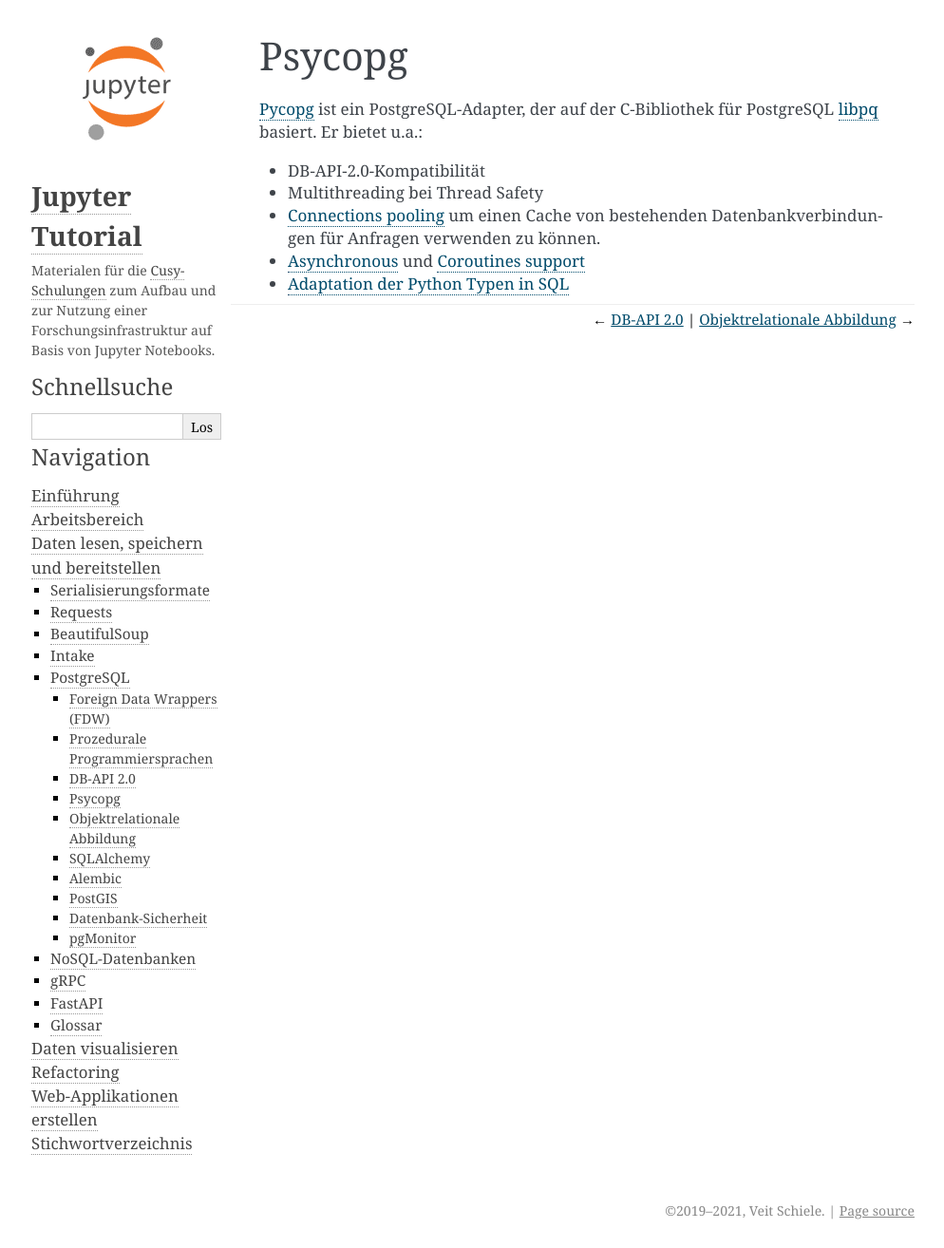
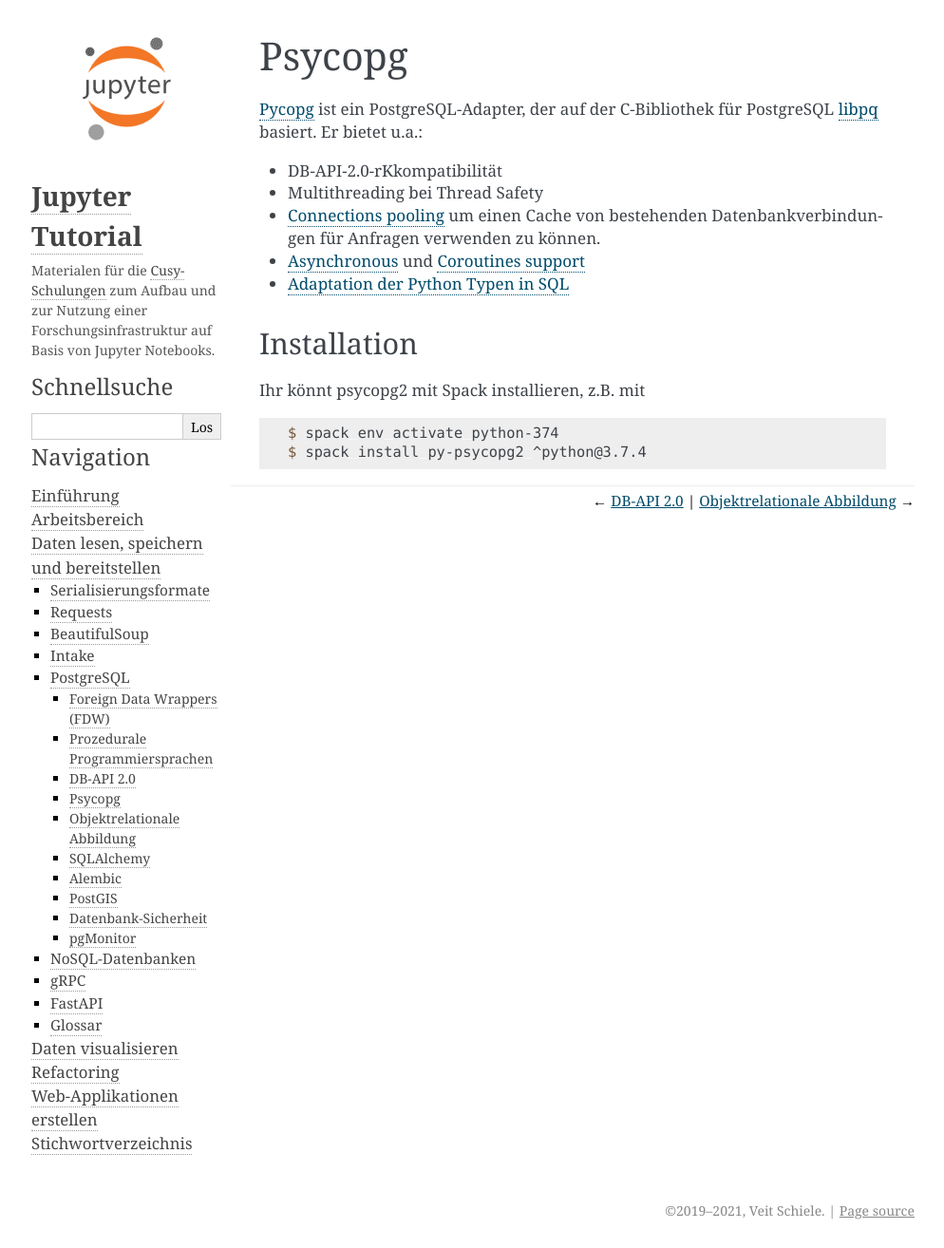
Before and after one commit to veit/jupyter-tutorial-de, a Sphinx documentation site: the page built from docs/data/postgresql/psycopg2.rst, in a window 1280 px wide. Shown: the whole page at 95% size, without its empty margins (147-1141 px from the left). Built offline with Sphinx 7.4.7, drawn with Linux system fonts in a browser that asks for light colours; pages that are not in the unit, such as notebooks, are missing from menus.

Commit message:
Add psycopg2 install instruction

```diff
--- a/docs/data/postgresql/psycopg2.rst
+++ b/docs/data/postgresql/psycopg2.rst
@@ -5,7 +5,7 @@
 C-Bibliothek für PostgreSQL `libpq
 <https://www.postgresql.org/docs/current/libpq.html>`_ basiert. Er bietet u.a.:
 
-* DB-API-2.0-Kompatibilität
+* DB-API-2.0-rKkompatibilität
 * Multithreading bei Thread Safety
 * `Connections pooling <http://initd.org/psycopg/docs/pool.html>`_
   um einen Cache von bestehenden Datenbankverbindungen für Anfragen verwenden
@@ -16,3 +16,13 @@
   <http://initd.org/psycopg/docs/advanced.html#support-for-coroutine-libraries>`_
 * `Adaptation der Python Typen in SQL
   <http://initd.org/psycopg/docs/usage.html#adaptation-of-python-values-to-sql-types>`_
+
+Installation
+------------
+
+Ihr könnt psycopg2 mit Spack installieren, z.B. mit
+
+.. code-block:: console
+
+    $ spack env activate python-374
+    $ spack install py-psycopg2 ^python@3.7.4
```
